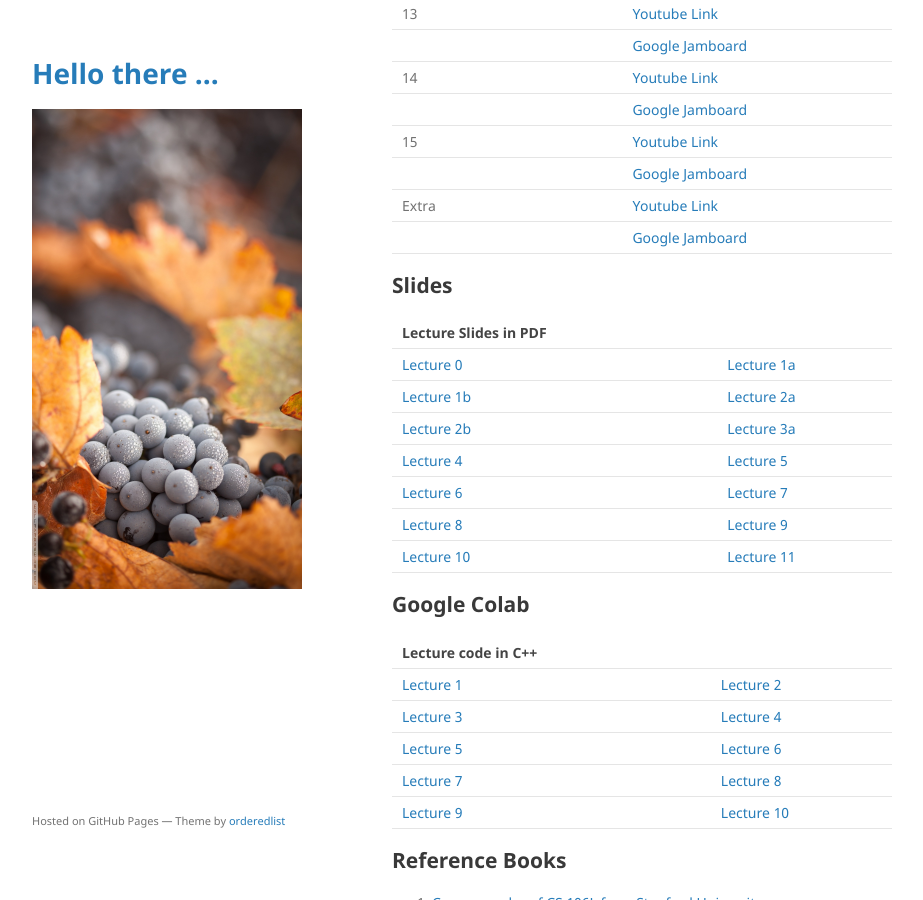
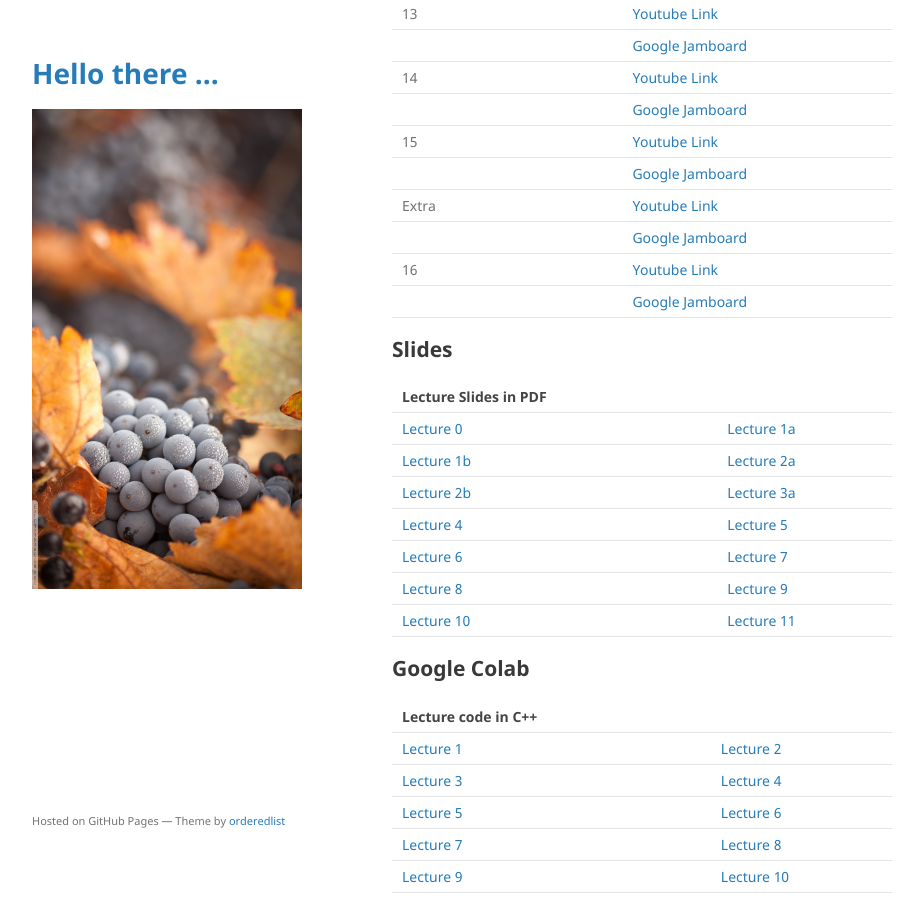
Before and after one commit to mohammadmotiurrahman/mohammadmotiurrahman.github.io, a Jekyll site: the page built from cse203_4/index.md, in a window 1280 px wide and 900 px high, scrolled down 3341 px. Shown: the whole window, without its empty margins (178-1101 px from the left). Built offline with Jekyll 4.4.1, drawn with Linux system fonts in a browser that asks for light colours; our own code applies the rules of GitHub Pages for plain Markdown files.

Commit message:
Update index.md

```diff
--- a/cse203_4/index.md
+++ b/cse203_4/index.md
@@ -113,6 +113,8 @@ environment will force me to not evaluate your exam copies.
 |         |              | [Google Jamboard](https://jamboard.google.com/d/1RUbTJ9tPimo6eF9ByCGqD6kon2_8R3UFoPQOcZMvWqQ/edit?usp=sharing) |
 | Extra   |              | [Youtube Link](https://youtu.be/lYGVTunbnic)                                                                   |
 |         |              | [Google Jamboard](https://jamboard.google.com/d/19k8r58U1BTowMALD8SZtZCIrDoqNO7dQipDhW5YoZDU/edit?usp=sharing) |
+| 16      |              | [Youtube Link](https://youtu.be/WJ2zJNsTJ_Q)                                                                   |
+|         |              | [Google Jamboard]() |
 
 
 
```
